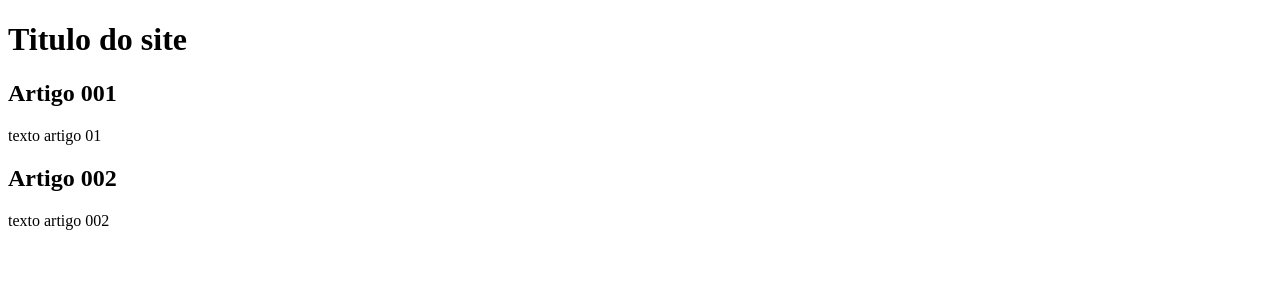
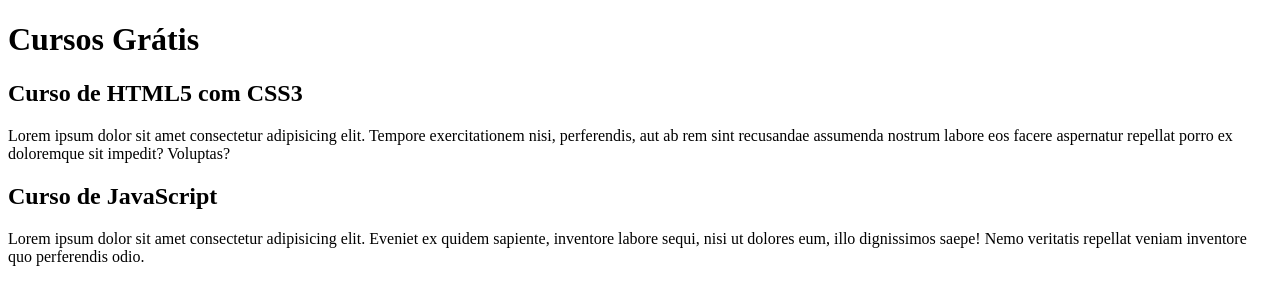
Before and after one commit to m-sergio/projeto_site_Git, a plain HTML site: page index.html in a window 1280 px wide. Drawn offline with Linux system fonts and the light colour scheme.

Commit message:
comecei a escrever o conteudo

```diff
--- a/index.html
+++ b/index.html
@@ -8,17 +8,17 @@
 <body>
     <main>
         <header>
-            <h1>Titulo do site</h1>
+            <h1>Cursos Grátis</h1>
         </header>
 
         <article>
-            <h2>Artigo 001</h2>
-            <p>texto artigo 01</p>
+            <h2>Curso de HTML5 com CSS3</h2>
+            <p>Lorem ipsum dolor sit amet consectetur adipisicing elit. Tempore exercitationem nisi, perferendis, aut ab rem sint recusandae assumenda nostrum labore eos facere aspernatur repellat porro ex doloremque sit impedit? Voluptas?</p>
         </article>
 
         <article>
-            <h2>Artigo 002</h2>
-            <p>texto artigo 002</p>
+            <h2>Curso de JavaScript</h2>
+            <p>Lorem ipsum dolor sit amet consectetur adipisicing elit. Eveniet ex quidem sapiente, inventore labore sequi, nisi ut dolores eum, illo dignissimos saepe! Nemo veritatis repellat veniam inventore quo perferendis odio.</p>
         </article>
     </main>
 
```
